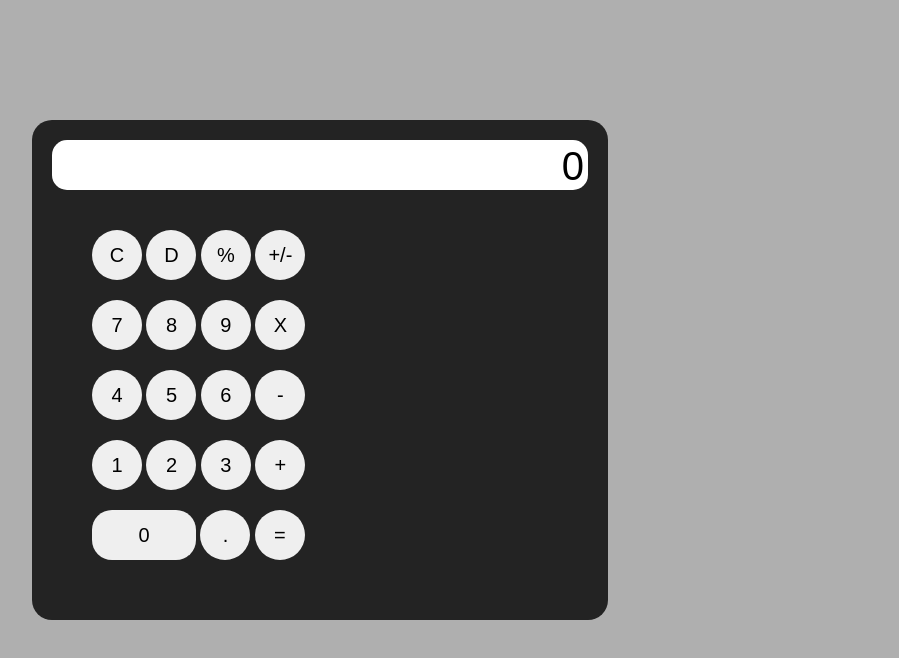
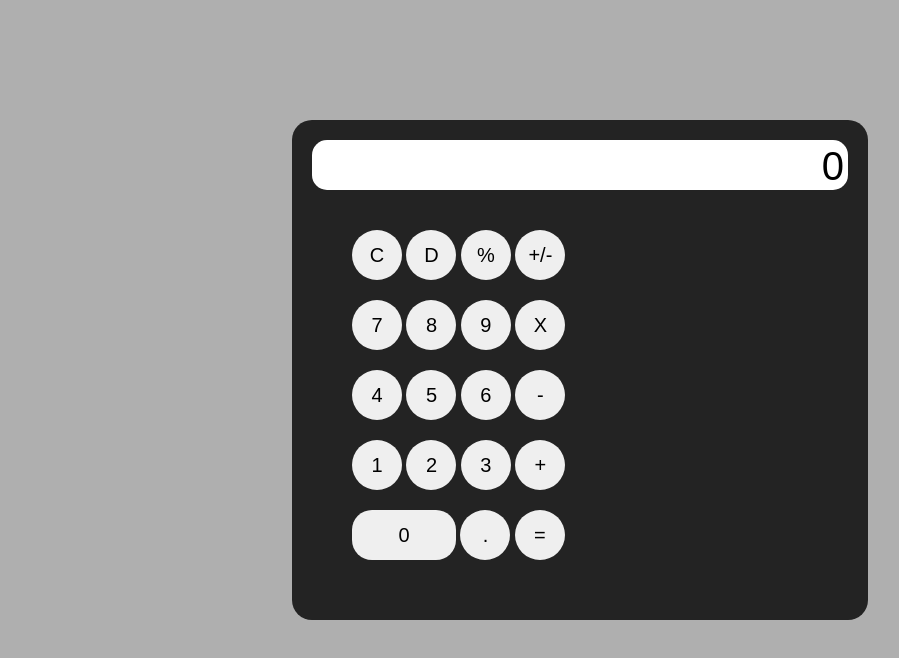
Before and after one commit to YoAlejoDev/JavaScript-Calculator, a plain HTML site: page calculator/index.html in a window 1280 px wide. Shown: the top 658 px of the page, without its empty margins (320-1219 px from the left). Drawn offline with Linux system fonts and the light colour scheme.

Commit message:
Corrijo tamaños

```diff
--- a/calculator/style.css
+++ b/calculator/style.css
@@ -12,7 +12,7 @@ body{
 }
 
 .container{
-    margin: auto;
+    margin: 612px;
     margin-top: 15vh;
     background-color: #232323;
     width: 45%;
```
